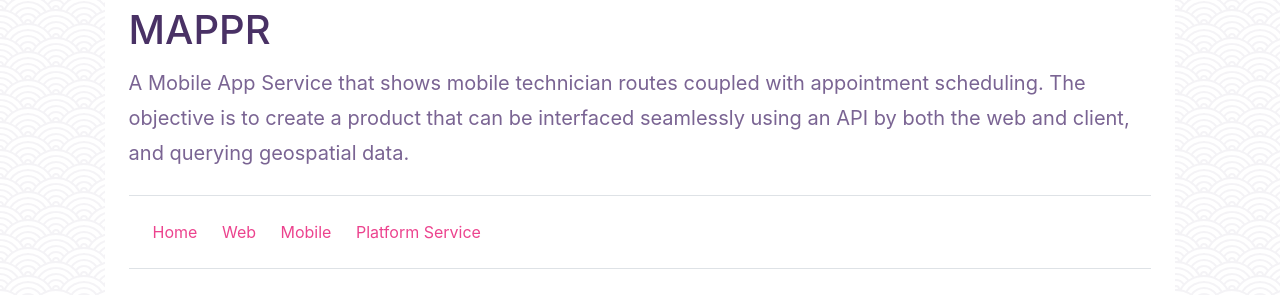
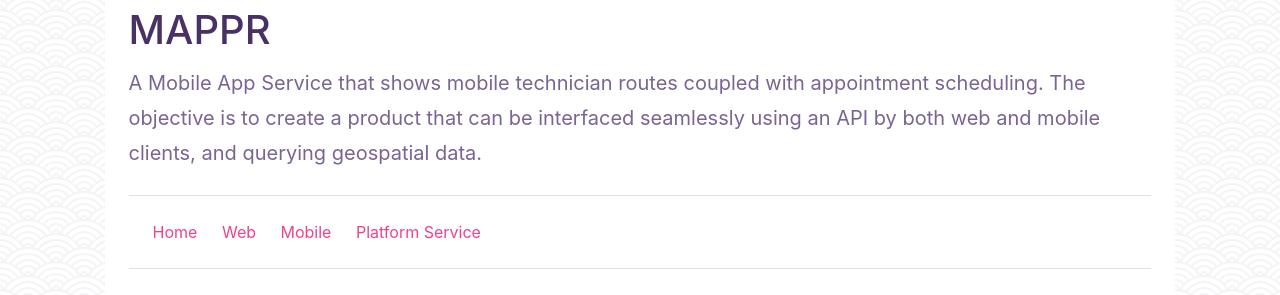
Before and after one commit to jaketoolson/jaketoolson.github.io, a Jekyll site: the page built from projects/mappr.html, in a window 1280 px wide. Shown: the part 565-860 px from the top of the page. Built offline with Jekyll 4.4.1, drawn with Linux system fonts in a browser that asks for light colours; nearby versions of some CDN libraries.

Commit message:
Update projects.json

```diff
--- a/_data/projects.json
+++ b/_data/projects.json
@@ -4,7 +4,7 @@
     "title" : "MAPPR",
     "permalink" : "/projects/mappr.html",
     "img_card_src" : "https://raw.githubusercontent.com/jaketoolson/jaketoolson.github.io/master/images/mappr.png",
-    "desc" : "A Mobile App Service that shows mobile technician routes coupled with appointment scheduling.  The objective is to create a product that can be interfaced seamlessly using an API by both the web and client, and querying geospatial data.  ",
+    "desc" : "A Mobile App Service that shows mobile technician routes coupled with appointment scheduling.  The objective is to create a product that can be interfaced seamlessly using an API by both web and mobile clients, and querying geospatial data.  ",
     "github_link" : "https://gitlab.com/mappr1/foundation",
     "links" : [
       {
```
